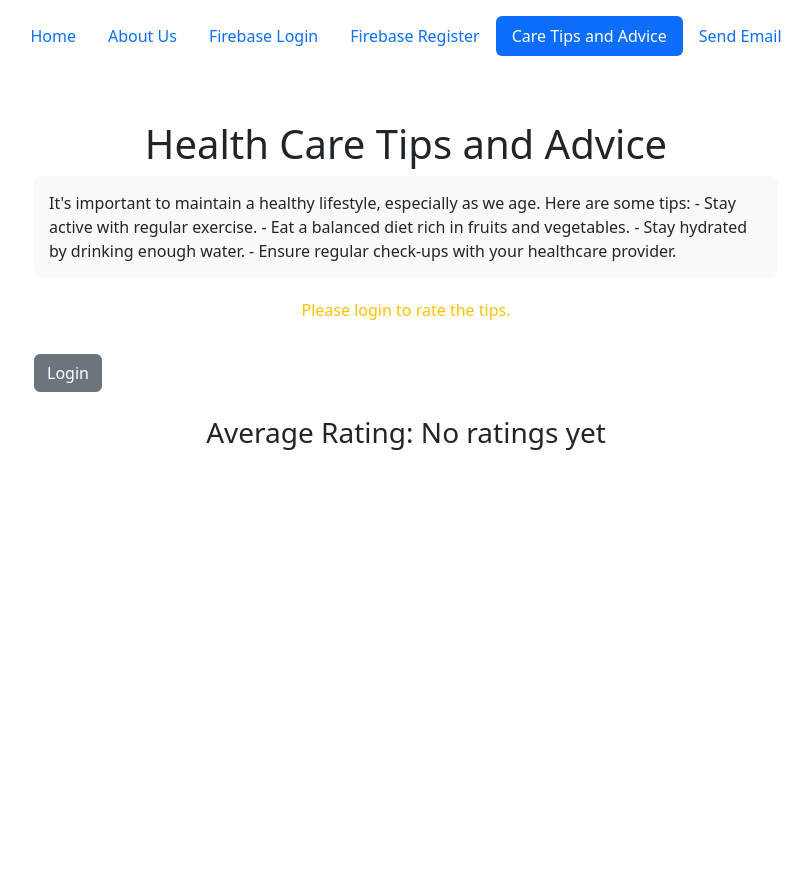
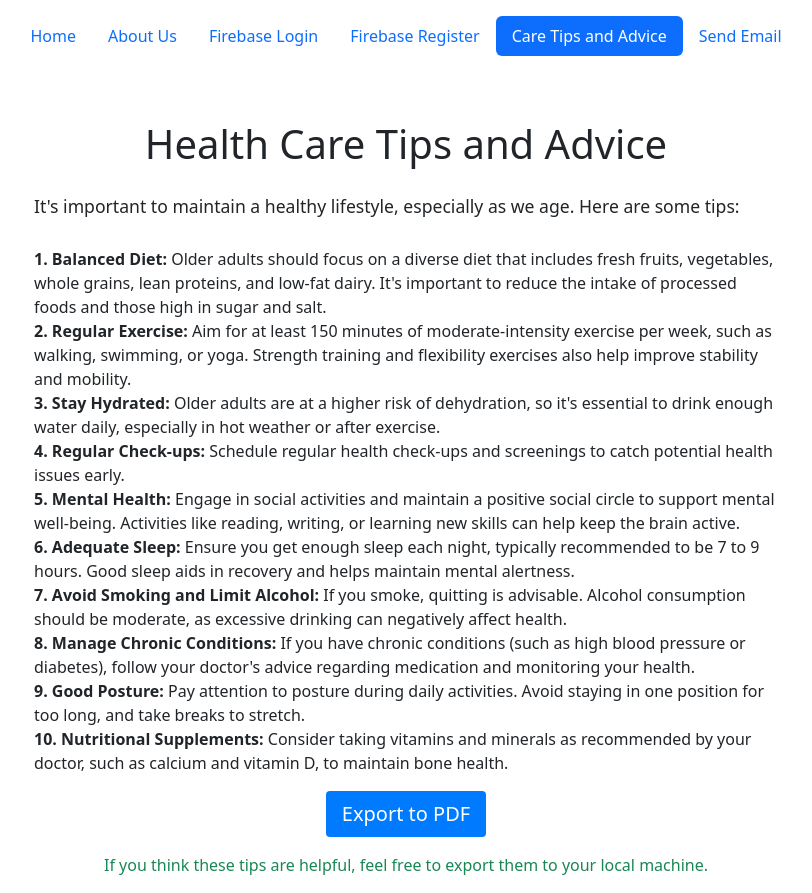
Before and after one commit to Airius2001/fit5032assignment2, a Vue app: page /care-tips-and-advice in a window 1280 px wide. Shown: the whole page, without its empty margins (234-1046 px from the left). Before the commit the page ends 800 px from the top, so only its background shows below. Built offline with nearby package versions, Linux system fonts and the light colour scheme.

Commit message:
Complete E.4 function (export pdf)

```diff
--- a/package.json
+++ b/package.json
@@ -20,6 +20,8 @@
     "dotenv": "^16.4.5",
     "express": "^4.21.0",
     "firebase": "^10.14.0",
+    "html2canvas": "^1.4.1",
+    "jspdf": "^2.5.2",
     "primeicons": "^7.0.0",
     "primevue": "^4.0.5",
     "vee-validate": "^4.13.2",
--- a/src/views/UserView/CareTipsAndAdvice.vue
+++ b/src/views/UserView/CareTipsAndAdvice.vue
@@ -1,107 +1,87 @@
 <template>
   <div class="container mt-5">
-      <div class="col-md-8 offset-md-2">
-        <h1 class="text-center">Health Care Tips and Advice</h1>
+    <div class="col-md-8 offset-md-2" id="content-to-export">
+      <h1 class="text-center mb-4">Health Care Tips and Advice</h1>
       <p class="health-tips">
-          It's important to maintain a healthy lifestyle, especially as we age.
-          Here are some tips:
-          - Stay active with regular exercise.
-          - Eat a balanced diet rich in fruits and vegetables.
-          - Stay hydrated by drinking enough water.
-          - Ensure regular check-ups with your healthcare provider.
+        It's important to maintain a healthy lifestyle, especially as we age. Here are some tips:
       </p>
+      <ul class="list-unstyled">
+        <li><strong>1. Balanced Diet:</strong> Older adults should focus on a diverse diet that includes fresh fruits, vegetables, whole grains, lean proteins, and low-fat dairy. It's important to reduce the intake of processed foods and those high in sugar and salt.</li>
 
-        <!-- Rating Section -->
-        <div v-if="isAuthenticated">
-          <h2 class="text-center">Rate Your Experience</h2>
-          <p class="text-center">Please select your rating for the care services provided.</p>
+        <li><strong>2. Regular Exercise:</strong> Aim for at least 150 minutes of moderate-intensity exercise per week, such as walking, swimming, or yoga. Strength training and flexibility exercises also help improve stability and mobility.</li>
 
-          <!-- Rating Options (1 to 5) -->
-          <div class="rating-options text-center">
-            <label v-for="n in 5" :key="n" class="rating-label">
-              <input
-                type="radio"
-                :value="n"
-                v-model="rating"
-              /> {{ n }}
-            </label>
+        <li><strong>3. Stay Hydrated:</strong> Older adults are at a higher risk of dehydration, so it's essential to drink enough water daily, especially in hot weather or after exercise.</li>
+
+        <li><strong>4. Regular Check-ups:</strong> Schedule regular health check-ups and screenings to catch potential health issues early.</li>
+
+        <li><strong>5. Mental Health:</strong> Engage in social activities and maintain a positive social circle to support mental well-being. Activities like reading, writing, or learning new skills can help keep the brain active.</li>
+
+        <li><strong>6. Adequate Sleep:</strong> Ensure you get enough sleep each night, typically recommended to be 7 to 9 hours. Good sleep aids in recovery and helps maintain mental alertness.</li>
+
+        <li><strong>7. Avoid Smoking and Limit Alcohol:</strong> If you smoke, quitting is advisable. Alcohol consumption should be moderate, as excessive drinking can negatively affect health.</li>
+
+        <li><strong>8. Manage Chronic Conditions:</strong> If you have chronic conditions (such as high blood pressure or diabetes), follow your doctor's advice regarding medication and monitoring your health.</li>
+
+        <li><strong>9. Good Posture:</strong> Pay attention to posture during daily activities. Avoid staying in one position for too long, and take breaks to stretch.</li>
+
+        <li><strong>10. Nutritional Supplements:</strong> Consider taking vitamins and minerals as recommended by your doctor, such as calcium and vitamin D, to maintain bone health.</li>
+      </ul>
     </div>
 
-          <button @click="submitRating" class="btn btn-primary mt-3">
-            Submit Rating
-          </button>
-        </div>
-        <div v-else>
-          <p class="text-center text-warning">Please login to rate the tips.</p>
-          <router-link to="/login" class="btn btn-secondary mt-3">Login</router-link>
+    <div class="col-md-8 offset-md-2 d-flex justify-content-center mt-3">
+      <button @click="exportToPDF" class="btn btn-primary btn-lg">Export to PDF</button>
     </div>
 
-        <!-- Average Rating Display -->
-        <h3 class="text-center mt-4">Average Rating: {{ averageRating }}</h3>
+    <div class="col-md-8 offset-md-2">
+      <p class="text-success text-center mt-3">If you think these tips are helpful, feel free to export them to your local machine.</p>
     </div>
   </div>
 </template>
 
-  <script setup>
-  import { ref, computed, onMounted } from 'vue';
-  import { useRouter } from 'vue-router';
+<script>
+import jsPDF from 'jspdf';
+import html2canvas from 'html2canvas';
 
-  const rating = ref(0);
-  const ratings = ref([]); // This array will store all ratings
-  const isAuthenticated = ref(localStorage.getItem('isAuthenticated') === 'true');
-  const router = useRouter();
-  const tipId = 1; // Unique identifier for this specific tip
+export default {
+  methods: {
+    async exportToPDF() {
+      const element = document.getElementById('content-to-export');
 
-  // Retrieve the username (or user ID) from localStorage for unique user data
-  const username = localStorage.getItem('username') || 'guest'; // Replace 'guest' with your logic
+      if (!element) {
+        console.error('Element not found!');
+        return;
+      }
 
-  const submitRating = () => {
-    if (isAuthenticated.value) {
-      // Add rating to ratings array
-      ratings.value.push(rating.value);
+      const canvas = await html2canvas(element);
+      const imgData = canvas.toDataURL('image/png');
 
-      // Store ratings per user
-      const userRatings = JSON.parse(localStorage.getItem(`${username}_ratings`)) || [];
-      userRatings.push(rating.value);
-      localStorage.setItem(`${username}_ratings`, JSON.stringify(userRatings));
+      // create pdf file
+      const pdf = new jsPDF();
+      const imgWidth = pdf.internal.pageSize.getWidth();
+      const imgHeight = (canvas.height * imgWidth) / canvas.width;
 
-      alert('Rating submitted successfully!');
-    } else {
-      alert('You need to login to submit a rating.');
-      router.push('/login');
+      pdf.addImage(imgData, 'PNG', 0, 0, imgWidth, imgHeight);
+      pdf.save('care-tips-and-advice.pdf');
+    }
   }
 };
-
-  const averageRating = computed(() => {
-    const total = ratings.value.reduce((sum, r) => sum + r, 0);
-    return ratings.value.length > 0 ? (total / ratings.value.length).toFixed(1) : 'No ratings yet';
-  });
-
-  onMounted(() => {
-    // Load stored ratings per user
-    const storedRatings = JSON.parse(localStorage.getItem(`${username}_ratings`)) || [];
-    ratings.value = storedRatings;
-  });
 </script>
 
 <style>
 .health-tips {
-    background-color: #f8f9fa;
-    padding: 15px;
-    border-radius: 8px;
-    margin-bottom: 20px;
+  font-size: 1.1em;
+  line-height: 1.6;
+  margin-bottom: 1.5em;
 }
-
-  .text-warning {
-    color: #ffcc00;
+button {
+  background-color: #007bff; /* Bootstrap primary color */
+  color: white;
+  border: none;
+  border-radius: 0.25rem;
+  padding: 0.75rem 1.5rem;
+  transition: background-color 0.3s;
 }
-
-  .rating-options {
-    margin-bottom: 20px;
-  }
-
-  .rating-label {
-    margin: 0 10px;
-    font-size: 18px;
+button:hover {
+  background-color: #0056b3; /* Darker shade for hover */
 }
 </style>
```
Also changed, not shown: 1 other file (tests, documents, lock files or other folders). Lines whose indentation alone changed are shown as unchanged.
